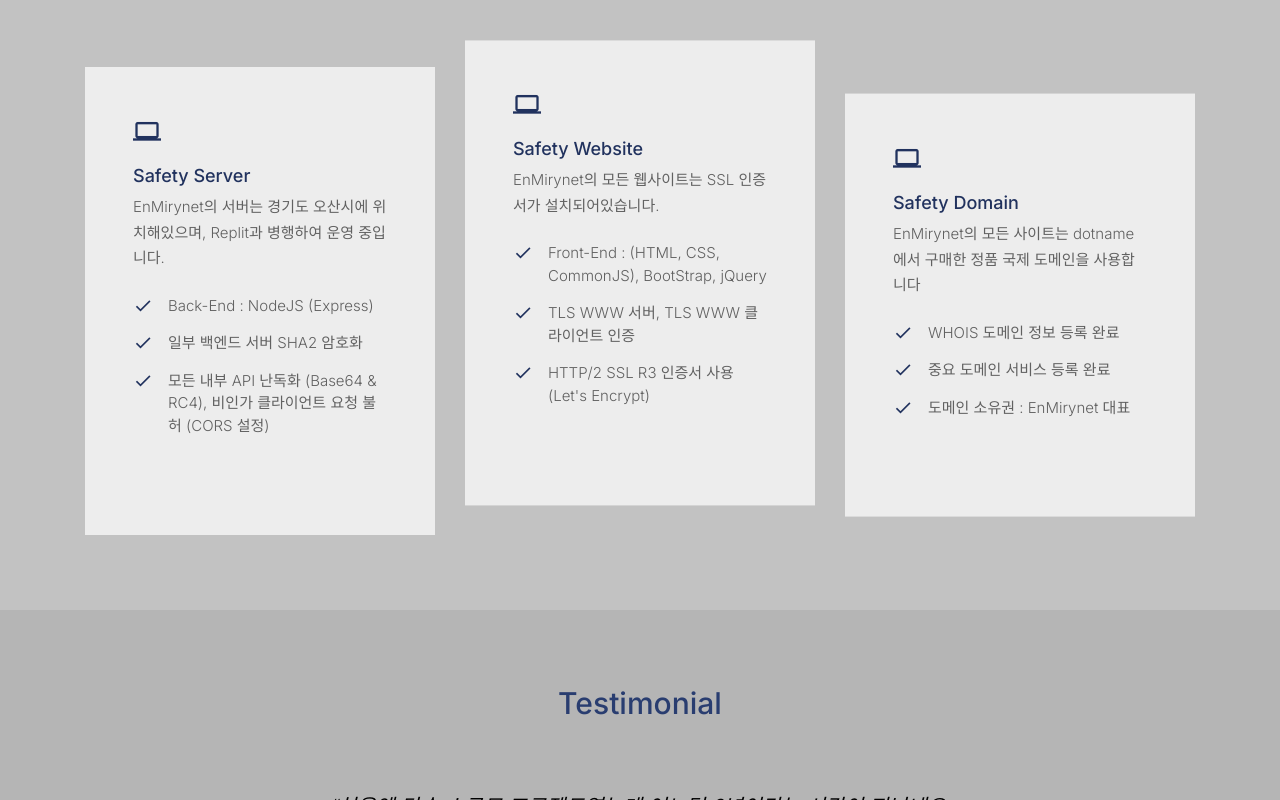
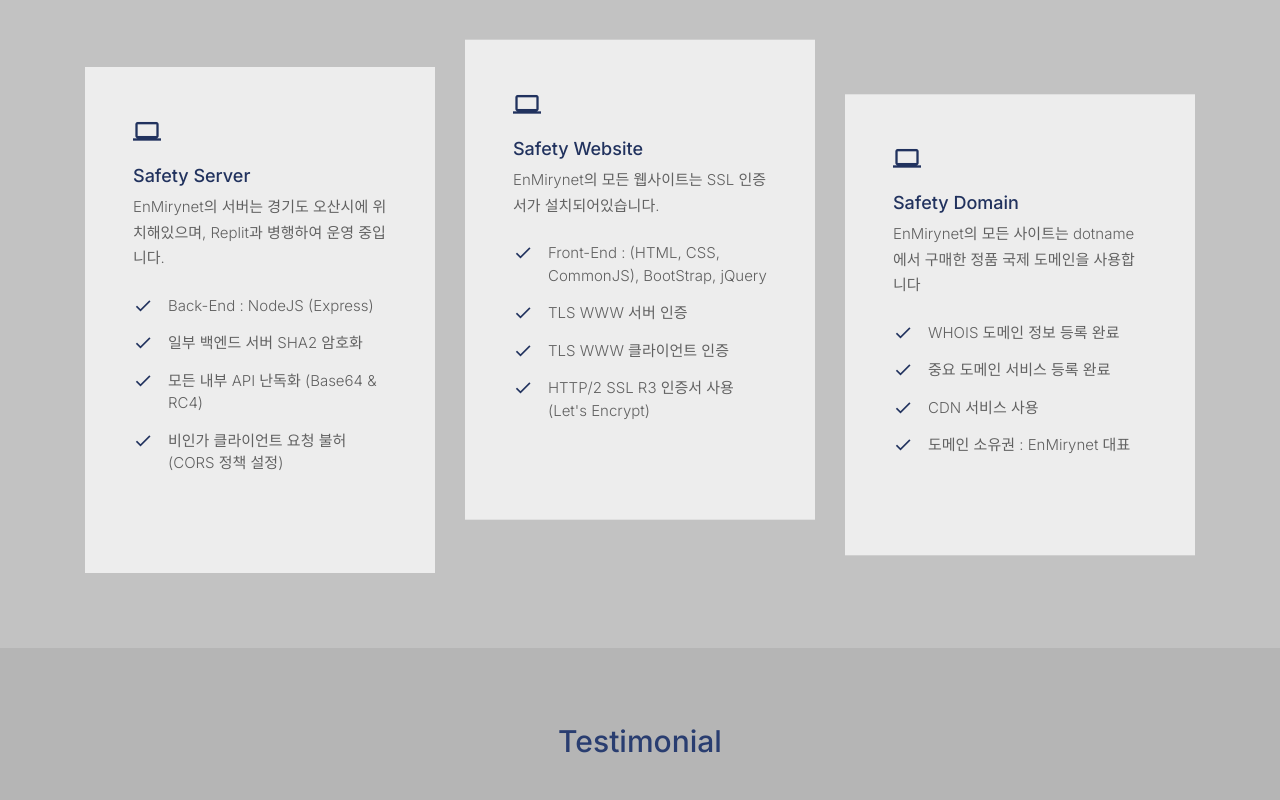
Before and after one commit to Kwondh0321/Enmirynet_main, a website: page source/_developers/index.html in a window 1280 px wide. Shown: the part 808-1608 px from the top of the page. Drawn offline with Linux system fonts and the light colour scheme; files whose address does not match are found by name.

Commit message:
add container all safety..

```diff
--- a/source/_developers/index.html
+++ b/source/_developers/index.html
@@ -121,7 +121,8 @@
                 <ul class="list-unstyled ul-check primary">
                   <li>Back-End : NodeJS (Express)</li>
                   <li>일부 백엔드 서버 SHA2 암호화</li>
-									<li>모든 내부 API 난독화 (Base64 & RC4), 비인가 클라이언트 요청 불허 (CORS 설정)</li>
+									<li>모든 내부 API 난독화 (Base64 & RC4)</li>
+									<li>비인가 클라이언트 요청 불허 (CORS 정책 설정)</li>
                 </ul>
               </div>
             </div>
@@ -134,7 +135,8 @@
                 <p class="mb-4">EnMirynet의 모든 웹사이트는 SSL 인증서가 설치되어있습니다.</p>
                 <ul class="list-unstyled ul-check primary">
                   <li>Front-End : (HTML, CSS, CommonJS), BootStrap, jQuery</li>
-                  <li>TLS WWW 서버, TLS WWW 클라이언트 인증</li>
+                  <li>TLS WWW 서버 인증</li>
+									<li>TLS WWW 클라이언트 인증</li>
                   <li>HTTP/2 SSL R3 인증서 사용 (Let's Encrypt)</li>
                 </ul>
               </div>
@@ -149,7 +151,8 @@
                 <ul class="list-unstyled ul-check primary">
                   <li>WHOIS 도메인 정보 등록 완료</li>
                   <li>중요 도메인 서비스 등록 완료</li>
-                  <li>도메인 소유권 : EnMirynet 대표</li>
+									<li>CDN 서비스 사용</li>
+									<li>도메인 소유권 : EnMirynet 대표</li>
                 </ul>
               </div>
             </div>
```
